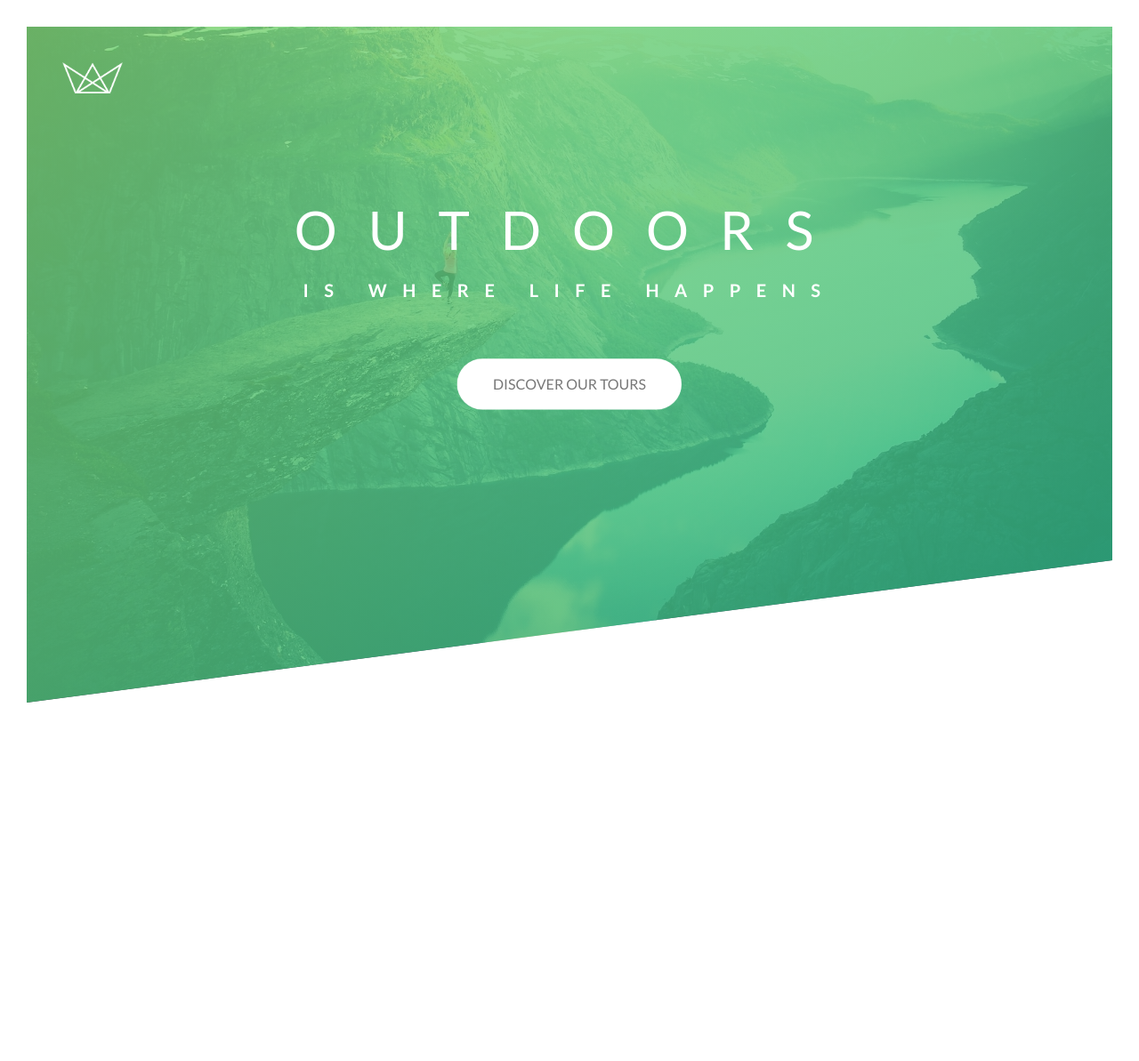
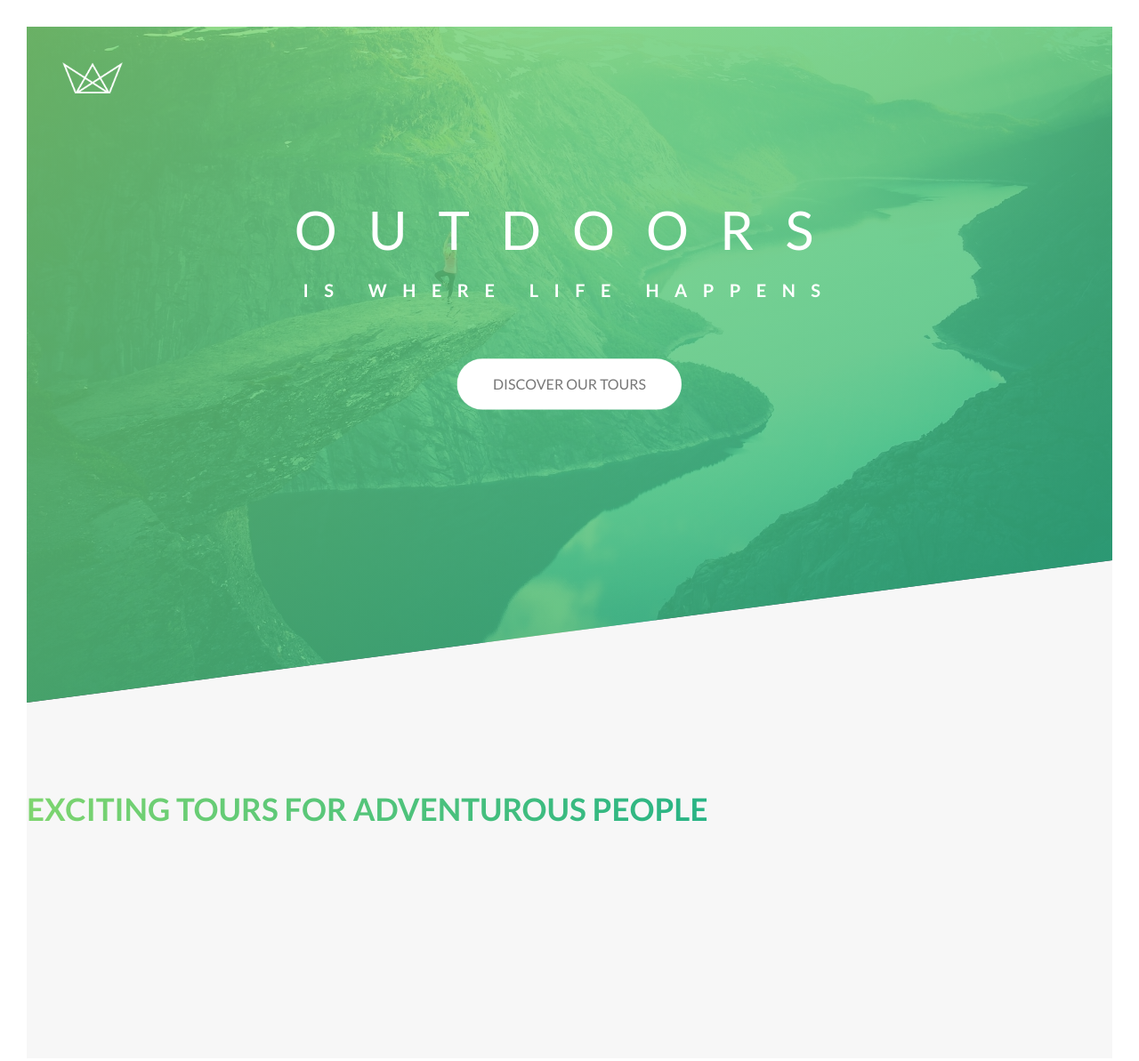
Before and after one commit to JKHarley/natours, a website: page index.html in a window 1280 px wide. Shown: the whole page at 89% size. Before the commit the page ends 820 px from the top, so only its background shows below. Drawn offline with Linux system fonts and the light colour scheme.

Commit message:
started about section

```diff
--- a/index.html
+++ b/index.html
@@ -82,6 +82,14 @@
         </div>
     </section>
 -->
+
+    <main>
+        <section class="section-about">
+            <h2 class="heading-secondary">
+                Exciting tours for adventurous people
+            </h2>
+        </section>
+    </main>
 </body>
 
 </html>
--- a/sass/abstracts/_variables.scss
+++ b/sass/abstracts/_variables.scss
@@ -3,6 +3,7 @@ $color-primary: #55c57a;
 $color-primary-light: #7ed56f;
 $color-primary-dark: #28b485;
 
+$color-grey-light-1: #f7f7f7;
 $color-grey-dark: #777;
 $color-white: #fff;
 $color-black: #000;
--- a/sass/base/_typography.scss
+++ b/sass/base/_typography.scss
@@ -35,3 +35,14 @@ body {
         animation-timing-function: ease-in-out;
     }
 }
+
+.heading-secondary {
+    font-size: 3.5rem;
+    text-transform: uppercase;
+    font-weight: 700;
+    background-image: linear-gradient(to right, $color-primary-light, $color-primary-dark);
+    display: inline-block;
+    background-clip: text;
+    -webkit-background-clip: text;
+    color: transparent;
+}
--- a/sass/pages/_home.scss
+++ b/sass/pages/_home.scss
@@ -0,0 +1,5 @@
+.section-about {
+    background-color: $color-grey-light-1;
+    padding: 25rem 0;
+    margin-top: -20vh;
+}
```
Also changed, not shown: css/style.css.
